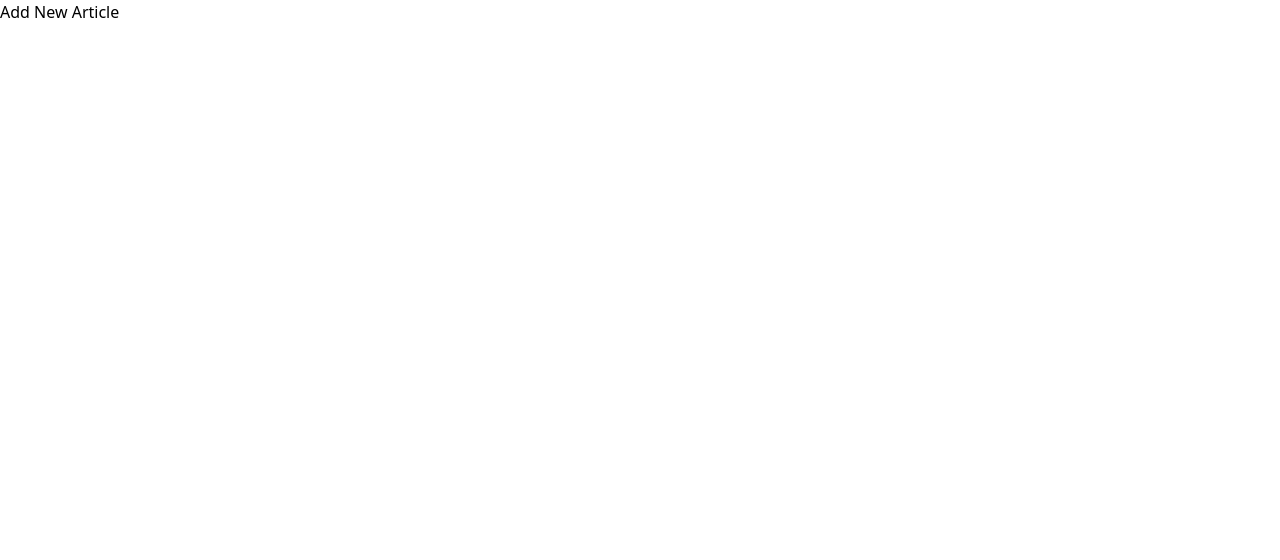
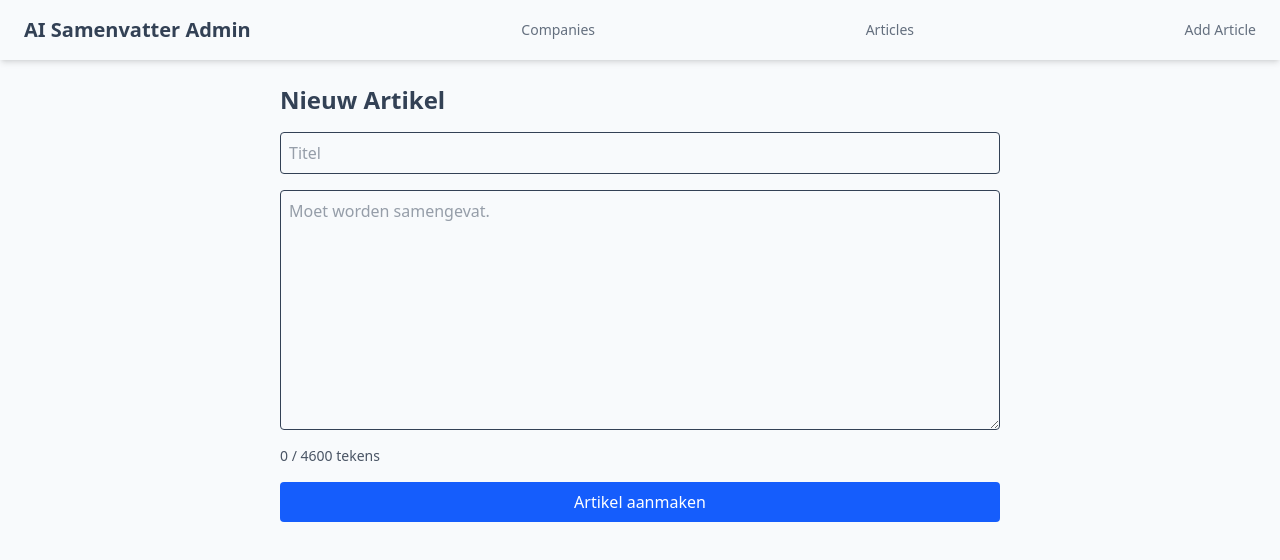
Before and after one commit to TheTrumpetist27/ArticleSummaryFrontend, a React (Vite) app: page /article/add in a window 1280 px wide. Shown: the top 560 px of the page. Built offline with nearby package versions, Linux system fonts and the light colour scheme.

Commit message:
Added article support
Ik kan nu artikelen toevoegen, lezen en verwijderen. Een artikel wordt automatisch samengevat.

```diff
--- a/package.json
+++ b/package.json
@@ -11,6 +11,7 @@
   },
   "dependencies": {
     "@tailwindcss/vite": "^4.1.4",
+    "axios": "^1.9.0",
     "react": "^19.0.0",
     "react-dom": "^19.0.0",
     "react-router-dom": "^7.3.0",
--- a/src/App.jsx
+++ b/src/App.jsx
@@ -6,6 +6,7 @@ import CompanyPage from "./pages/company/CompanyPage";
 import EditCompanyPage from "./pages/company/EditCompanyPage";
 import AddArticlePage from "./pages/article/AddArticlePage";
 import ArticlesPage from "./pages/article/ArticlesPage";
+import ArticleDetailPage from "./pages/article/ArticleDetailPage";
 
 const App = () => {
   return (
@@ -18,6 +19,7 @@ const App = () => {
         <Route path="/company/edit/:id" element={<EditCompanyPage />} />
         <Route path="/articles" element={<ArticlesPage />} />
         <Route path="/article/add" element={<AddArticlePage />} />
+        <Route path="/article/:id" element={<ArticleDetailPage />} />
       </Routes>
     </Router>
   );
--- a/src/components/admin/AdminNavigation.jsx
+++ b/src/components/admin/AdminNavigation.jsx
@@ -8,6 +8,8 @@ const AdminNavigation = () => {
         <header className="bg-slate-50 text-slate-700 px-6 py-4 flex justify-between items-center shadow-md">
             <h1 className="text-xl font-bold cursor-pointer" onClick={() => navigate("/")}>AI Samenvatter Admin</h1>
             <div className="text-sm opacity-75 cursor-pointer" onClick={() => navigate("/companies")}>Companies</div>
+            <div className="text-sm opacity-75 cursor-pointer" onClick={() => navigate("/articles")}>Articles</div>
+            <div className="text-sm opacity-75 cursor-pointer" onClick={() => navigate("/article/add")}>Add Article</div>
         </header>
     )
 }
--- /dev/null
+++ b/src/components/article/ArticleList.jsx
@@ -0,0 +1,13 @@
+import ArticleListItem from "./ArticleListItem";
+
+const ArticleList = ({ articles }) => {
+    return (
+        <div className="flex flex-col gap-4">
+            {articles.map(article => (
+                <ArticleListItem key={article.id} article={article} />
+            ))}
+        </div>
+    );
+};
+
+export default ArticleList;
--- /dev/null
+++ b/src/components/article/ArticleListItem.jsx
@@ -0,0 +1,15 @@
+import { Link } from "react-router-dom";
+
+const ArticleListItem = ({ article }) => {
+    return (
+        <Link
+            to={`/article/${article.id}`}
+            className="border p-4 rounded hover:bg-gray-100 transition"
+        >
+            <h2 className="text-xl font-semibold mb-1">{article.title}</h2>
+            <p className="text-sm text-gray-700">{article.summary}</p>
+        </Link>
+    );
+};
+
+export default ArticleListItem;
--- a/src/pages/article/AddArticlePage.jsx
+++ b/src/pages/article/AddArticlePage.jsx
@@ -1,10 +1,83 @@
+import { useState } from "react";
+import { CreateArticle } from "../../services/ArticleService";
+import AdminNavigation from "../../components/admin/AdminNavigation";
+import { useNavigate } from "react-router-dom";
+
 const AddArticlePage = () => {
+    const [title, setTitle] = useState("");
+    const [content, setContent] = useState("");
+    const [loading, setLoading] = useState(false);
+    const [message, setMessage] = useState("");
+
+    const navigate = useNavigate();
+
+    const maxLength = 4600; // Maximum length for the content
+
+    const handleSubmit = async (e) => {
+        e.preventDefault();
+        setLoading(true);
+        setMessage("");
+
+
+        const cleanedContent = content
+            .replace(/\r?\n|\r/g, " ") // Remove line breaks
+            .replace(/\s+/g, " ") // Replace multiple spaces with a single space
+            .trim(); // Trim leading and trailing spaces
+
+        try {
+            const article = await CreateArticle(title, cleanedContent);
+            navigate(`/article/${article.id}`, { state: article });
+        } catch (error) {
+            console.error(error);
+            setMessage("Error creating article");
+        } finally {
+            setLoading(false);
+        }
+    };
+
     return (
-        <div>
-        <h1>Add New Article</h1>
-        {/* Add your form or components for adding an article here */}
+        <div className="min-h-screen bg-slate-50 text-slate-700 font-sans">
+            <AdminNavigation />
+            <div className="max-w-3xl mx-auto p-6">
+                <h1 className="text-2xl font-bold mb-4">Nieuw Artikel</h1>
+                <form onSubmit={handleSubmit} className="flex flex-col gap-4">
+                    <input
+                        type="text"
+                        placeholder="Titel"
+                        className="border p-2 rounded"
+                        value={title}
+                        onChange={(e) => setTitle(e.target.value)}
+                        required
+                    />
+                    <textarea
+                        placeholder="Moet worden samengevat."
+                        className="border p-2 rounded h-60 resize-y"
+                        value={content}
+                        onChange={(e) => {
+                            if (e.target.value.length <= maxLength) {
+                                setContent(e.target.value);
+                            }
+                        }}
+                        required
+                    ></textarea>
+
+                    <div className="text-sm text-gray-600">
+                        {content.length} / {maxLength} tekens
+                    </div>
+
+                    <button
+                        type="submit"
+                        className="bg-blue-600 text-white py-2 px-4 rounded hover:bg-blue-700"
+                        disabled={loading}
+                    >
+                        {loading ? "Bezig met samenvatten..." : "Artikel aanmaken"}
+                    </button>
+
+                    {message && <p className="text-center text-sm mt-2">{message}</p>}
+                </form>
+            </div>
         </div>
     );
-}
+};
 
 export default AddArticlePage;
--- /dev/null
+++ b/src/pages/article/ArticleDetailPage.jsx
@@ -0,0 +1,38 @@
+import { useLocation, useParams } from "react-router-dom";
+import { useEffect, useState } from "react";
+import { GetArticleById } from "../../services/ArticleService";
+import AdminNavigation from "../../components/admin/AdminNavigation";
+
+const ArticleDetailPage = () => {
+    const { id } = useParams();
+    const location = useLocation();
+    const [article, setArticle] = useState(location.state ?? null);
+    const [loading, setLoading] = useState(!location.state);
+
+    useEffect(() => {
+        if (!article) {
+            GetArticleById(id)
+                .then(setArticle)
+                .catch((error) => console.error(error))
+                .finally(() => setLoading(false));
+        }
+    }, [id, article]);
+
+    if (loading) return <div className="text-center p-4">Loading...</div>;
+    if (!article) return <div className="text-center p-4">Article not found</div>;
+
+    return (
+        <div className="min-h-screen bg-slate-50 text-slate-700 font-sans">
+            <AdminNavigation />
+            <div className="p-6">
+                <h1 className="text-2xl font-bold">{article.title}</h1>
+                <h2 className="text-xl text-gray-700 mt-4 mb-2">Samenvatting</h2>
+                <p>{article.summary}</p>
+                <h2 className="text-xl text-gray-700 mt-4 mb-2">Volledig Artikel</h2>
+                <p>{article.content}</p>
+            </div>
+        </div>
+    );
+};
+
+export default ArticleDetailPage;
--- a/src/pages/article/ArticlesPage.jsx
+++ b/src/pages/article/ArticlesPage.jsx
@@ -1,10 +1,31 @@
+import { useEffect, useState } from 'react';
+import { GetAllArticles } from '../../services/ArticleService';
+import AdminNavigation from '../../components/admin/AdminNavigation';
+import ArticleList from '../../components/article/ArticleList';
+
 const ArticlesPage = () => {
+    const [articles, setArticles] = useState([]);
+    const [loading, setLoading] = useState(true);
+
+    useEffect(() => {
+        GetAllArticles()
+            .then(setArticles)
+            .catch((error) => console.error(error))
+            .finally(() => setLoading(false));
+    }, []);
+
+    if (loading) return <div className="text-center p-4">Loading...</div>;
+    if (articles.length === 0) return <div className="text-center p-4">No articles found</div>;
+
     return (
-        <div>
-            <h1>Articles</h1>
-            {/* Add your components for displaying articles here */}
+        <div className="min-h-screen bg-slate-50 text-slate-700 font-sans">
+            <AdminNavigation />
+            <div className="p-4">
+                <h1 className="text-2xl font-bold mb-4">Alle Artikelen</h1>
+                <ArticleList articles={articles} />
+            </div>
         </div>
     );
-}
+};
 
 export default ArticlesPage;
--- /dev/null
+++ b/src/services/ArticleService.jsx
@@ -0,0 +1,41 @@
+import axios from 'axios';
+const API_URL = 'http://localhost:8090/api/Article';
+
+export const CreateArticle = async (title, content) => {
+    const response = await  fetch(API_URL, {
+        method: 'POST',
+        headers: {
+            'Content-Type': 'application/json',
+        },
+        body: JSON.stringify({ title, content }),
+    });
+
+    if (!response.ok) {
+        const error = await response.text();
+        throw new Error(`Failed to create article: ${error}`);
+    }
+
+    return await response.json();
+}
+
+export const GetArticleById = async (articleId) => {
+    const response = await fetch(`${API_URL}/${articleId}`);
+
+    if (!response.ok) {
+        const error = await response.text();
+        throw new Error(`Failed to fetch article: ${error}`);
+    }
+
+    return await response.json();
+}
+
+export const GetAllArticles = async () => {
+    const response = await fetch(API_URL);
+
+    if (!response.ok) {
+        const error = await response.text();
+        throw new Error(`Failed to fetch articles: ${error}`);
+    }
+
+    return await response.json();
+}
```
Also changed, not shown: 1 other file (tests, documents, lock files or other folders).
